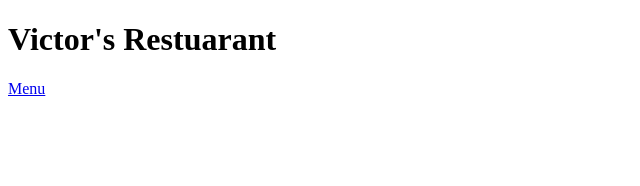
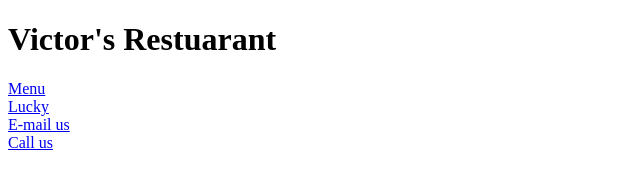
Before and after one commit to Hawaiisunsets/W2D-Assignment, a plain HTML site: page index.html in a window 1280 px wide. Shown: the whole page, without its empty margins (0-640 px from the left). Drawn offline with Linux system fonts and the light colour scheme.

Commit message:
Added email and tel #

```diff
--- a/index.html
+++ b/index.html
@@ -12,7 +12,22 @@
     </header>
 
     <nav>
-        <a href="/menu/menu.html" target="blank">Menu</a>
+        <div>
+            <a href="/menu/menu.html">Menu</a>
+        </div>
+
+        <div>
+            <a href="https://www.luckyfamilyrestaurant.com/" target="_blank">Lucky</a>
+        </div>
+
+        <div>
+            <a href="mailto:kwoksters@hotmail.com">E-mail us</a>
+        </div>
+
+        <div>
+            <a href="tel:4031234567">Call us</a>
+        </div>
+
     </nav>
 
 </body>
```
Also changed, not shown: menu/menu.html (+1 -1 lines).
